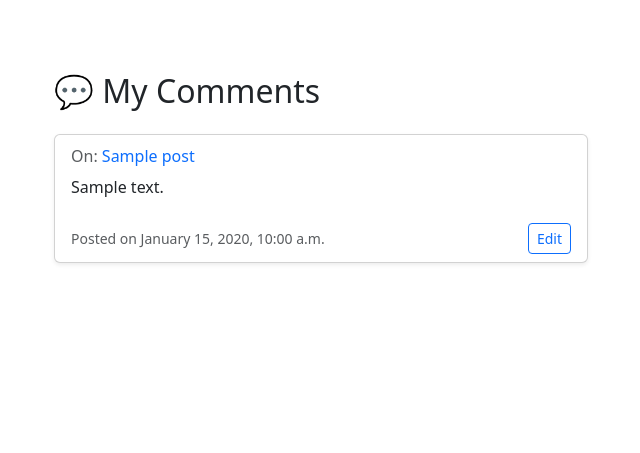
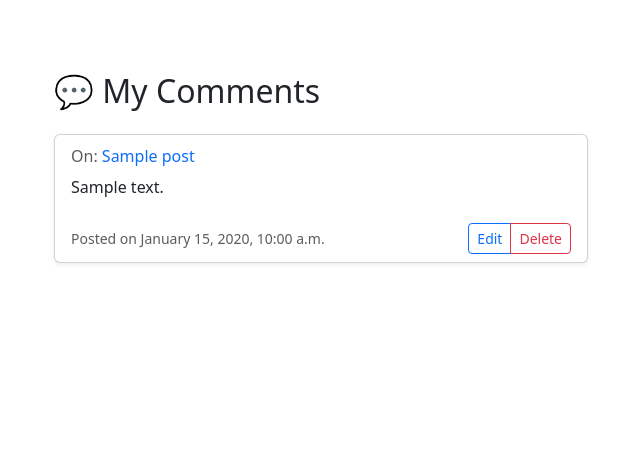
Before and after one commit to AlexeyKopchinskiy/Portfolio-project-5-v2, a Django app: page /blog/my-comments/ in a window 1280 px wide. Shown: the part 56-509 px from the top of the page, without its empty margins (40-680 px from the left). Run offline with Django 4.2, Linux system fonts and the light colour scheme; a user stored in the database is signed in; tables that the repository leaves empty hold one stand-in row (values such as "Sample post"); some libraries are stand-ins or nearby versions.

Commit message:
Add option to delete user comment

```diff
--- a/blog/templates/blog/my_comments.html
+++ b/blog/templates/blog/my_comments.html
@@ -15,13 +15,17 @@
             </h6>
             <p class="card-text">{{ comment.content|safe }}</p>
           </div>
-          <div class="card-footer bg-transparent border-top-0 d-flex justify-content-between align-items-center">
+          <div class="card-footer bg-transparent border-top-0 d-flex justify-content-between align-items-center flex-wrap">
             <small class="text-muted">
               Posted on {{ comment.created_at|date:"F j, Y, g:i a" }}
             </small>
-            <a href="{% url 'edit_comment' pk=comment.pk %}" class="btn btn-sm btn-outline-primary">
-              Edit
-            </a>
+            {% if comment.author == request.user %}
+              <div class="btn-group ms-auto" role="group">
+                <a href="{% url 'edit_comment' pk=comment.pk %}" class="btn btn-sm btn-outline-primary">Edit</a>
+                <a href="{% url 'delete_comment' pk=comment.pk %}" class="btn btn-sm btn-outline-danger"
+                  onclick="return confirm('Are you sure you want to delete this comment?');">Delete</a>
+              </div>
+            {% endif %}
           </div>
         </div>
       </div>
--- a/blog/urls.py
+++ b/blog/urls.py
@@ -6,6 +6,9 @@ from .views import my_comments, edit_comment
 urlpatterns = [
     path("my-comments/", my_comments, name="my_comments"),
     path("comments/edit/<int:pk>/", views.edit_comment, name="edit_comment"),
+    path(
+        "comment/<int:pk>/delete/", views.delete_comment, name="delete_comment"
+    ),
     path("create/", views.create_post, name="create_post"),
     path("my-posts/", views.my_posts, name="my_posts"),
     path("", views.post_list, name="post_list"),
--- a/blog/views.py
+++ b/blog/views.py
@@ -160,3 +160,14 @@ def edit_comment(request, pk):
         "blog/edit_my_comments.html",
         {"form": form, "comment": comment},
     )
+
+
+@login_required
+def delete_comment(request, pk):
+    comment = get_object_or_404(Comment, pk=pk)
+    if comment.author != request.user:
+        return HttpResponseForbidden(
+            "You can't delete someone else's comment."
+        )
+    comment.delete()
+    return redirect("my_comments")
```
